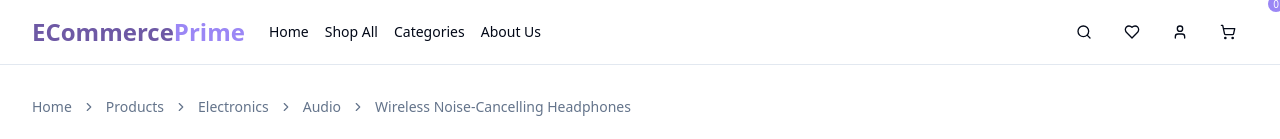
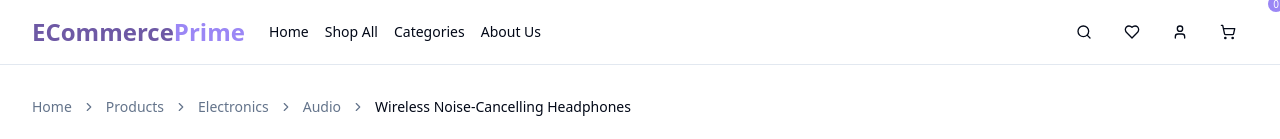
Before and after one commit to Abdelkaderbzz/sellfy, a React (Vite) app: page /product/1 in a window 1280 px wide. Shown: the top 139 px of the page. Built offline with nearby package versions, Linux system fonts and the light colour scheme; grey boxes are pictures that could not be loaded.

Commit message:
Fix: ProductDetailPage breadcrumb error
Fixes an error related to the `isCurrentPage` prop in the breadcrumb component within the `ProductDetailPage`.

```diff
--- a/src/pages/ProductDetailPage.tsx
+++ b/src/pages/ProductDetailPage.tsx
@@ -26,6 +26,7 @@ import {
   BreadcrumbLink,
   BreadcrumbList,
   BreadcrumbSeparator,
+  BreadcrumbPage,
 } from "@/components/ui/breadcrumb";
 import ProductGallery from "@/components/products/ProductGallery";
 import ProductCard from "@/components/products/ProductCard";
@@ -174,7 +175,7 @@ const ProductDetailPage = () => {
             )}
             <BreadcrumbSeparator />
             <BreadcrumbItem>
-              <BreadcrumbLink isCurrentPage>{product.name}</BreadcrumbLink>
+              <BreadcrumbPage>{product.name}</BreadcrumbPage>
             </BreadcrumbItem>
           </BreadcrumbList>
         </Breadcrumb>
```
